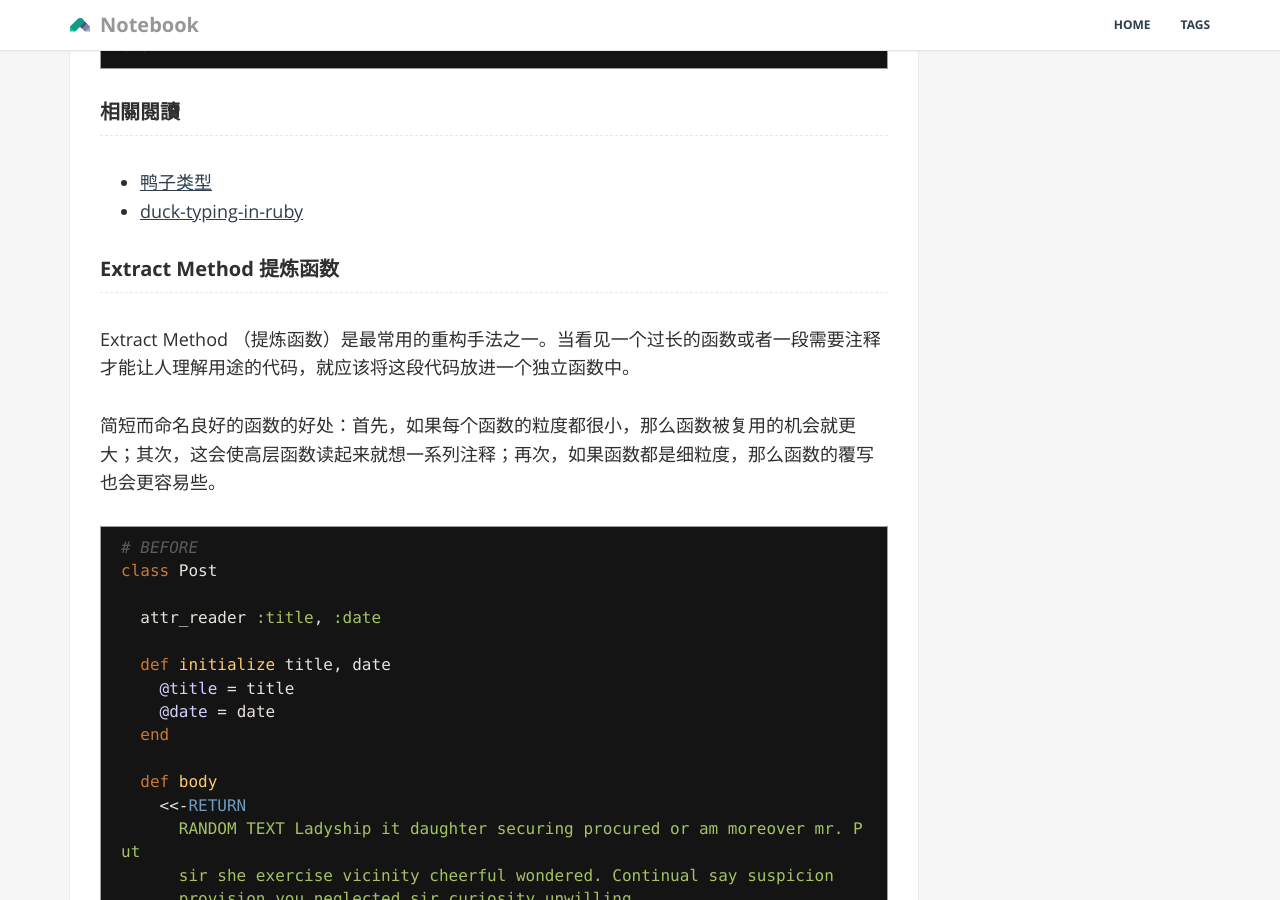
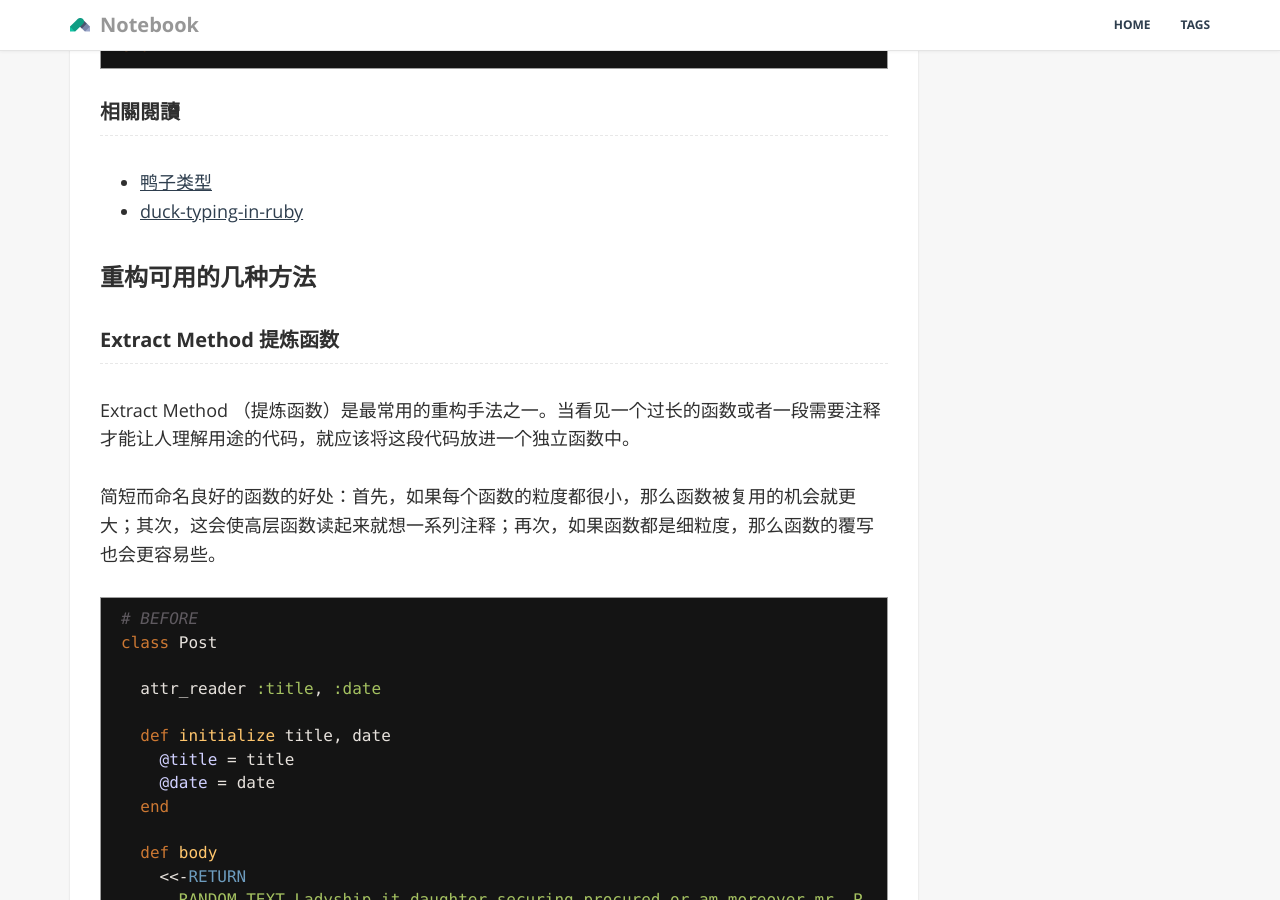
Before and after one commit to GiaoGiaoCat/GiaoGiaoCat.github.io, a Jekyll site: the page built from _posts/ruby/2014-08-29-object-oriented-design-and-refactoring-patterns-in-ruby.md, in a window 1280 px wide and 900 px high, scrolled down 5427 px. Built offline with Jekyll 4.4.1, drawn with Linux system fonts in a browser that asks for light colours; Markdown is read by kramdown in place of the engine named in the settings.

Commit message:
no message

```diff
--- a/_posts/ruby/2014-08-29-object-oriented-design-and-refactoring-patterns-in-ruby.md
+++ b/_posts/ruby/2014-08-29-object-oriented-design-and-refactoring-patterns-in-ruby.md
@@ -217,6 +217,8 @@ end
 
 * [鸭子类型](http://zh.wikipedia.org/wiki/Duck_typing)
 * [duck-typing-in-ruby](https://speakerdeck.com/zhanghandong/duck-typing-in-ruby)
+
+## 重构可用的几种方法
 
 ### Extract Method 提炼函数
 
```
